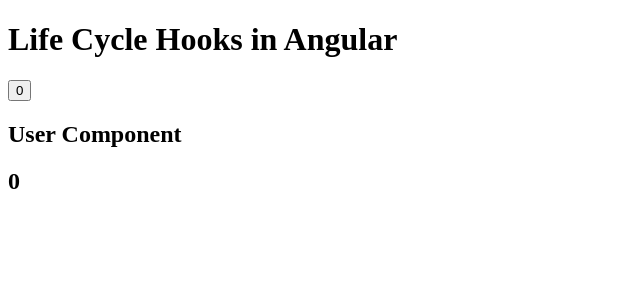
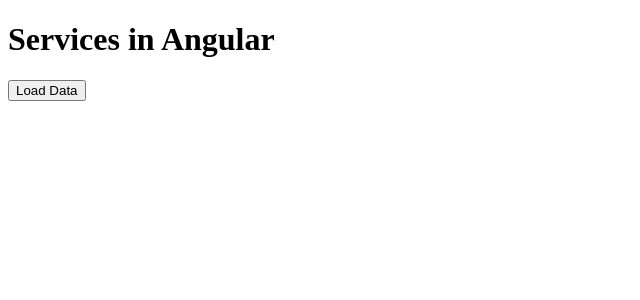
Before and after one commit to Chabsy123/angular-v19-tutorial, an Angular app: page /user/1/Anil in a window 1280 px wide. Shown: the top 300 px of the page, without its empty margins (0-640 px from the left). Built offline with nearby package versions, Linux system fonts and the light colour scheme.

Commit message:
Create Services in Angular

```diff
--- a/src/app/app.component.html
+++ b/src/app/app.component.html
@@ -700,14 +700,20 @@
 
 -->
 
-<!-- Using the already made usercomponent  for the tutorial life cycle hooks-->
+<!-- Using the already made usercomponent  for the tutorial life cycle hooks
  <h1>Life Cycle Hooks in Angular</h1>
-
-<!-- Button to increment the counter -->
-<button (click)="updateCounter()">{{ counter }}</button>
+-->
+<!-- Button to increment the counter
+<button (click)="updateCounter()">{{ counter }}</button>-->
 
 <!-- Dynamically render the child component unless counter equals 5 -->
-<!-- 'user' is a template reference passed to @ViewChild -->
+<!-- 'user' is a template reference passed to @ViewChild
 <div *ngIf="counter != 5">
   <app-user [counter]="counter" #user></app-user>
-</div>
+</div>-->
+
+<h1>Services in Angular</h1>
+<button (click)="getData()">Load Data</button>
+@for (item of productData; track item) {
+  <h2>Name: {{item.name}}, Category: {{item.category}}, Price: {{item.price}}</h2>
+}
--- a/src/app/app.component.ts
+++ b/src/app/app.component.ts
@@ -12,6 +12,7 @@
 import { FormControl, FormGroup, FormsModule, NgForm, ReactiveFormsModule, Validators } from '@angular/forms';
 // import { UserComponent } from './user/user.component';
 import { CurrencyConverterPipe } from './pipe/currency-converter.pipe';
+import { ProductService } from './services/product.service';
 
 // import { RouterOutlet } from '@angular/router';
 
@@ -24,7 +25,7 @@
   // for pipes import the common module
   // for template driven forms you import formsmodule
   // to use a pipe you have to import it as well with its name from the pipe file you made e.g CurrencyConverterPipe
-  imports: [FormsModule,CommonModule,UserComponent,NgIf],
+  imports: [FormsModule, CommonModule],
   templateUrl: './app.component.html',
   styleUrl: './app.component.css'
 })
@@ -532,7 +533,7 @@
 
     // Used for custom currency conversion examples
     amount2 = 100;
-  */
+
 
     // Using the already made usercomponent  for the tutorial life cycle hooks
     // Tracks current counter value, passed to child
@@ -556,5 +557,20 @@
     // Increments the counter when button is clicked
     updateCounter() {
       this.counter++;
+    }*/
+
+  // calling the service made
+
+  productData: {
+    name: string;
+    category: string;
+    price: number;
+  }[] | undefined
+  constructor(private productService: ProductService) { }
+  getData() {
+    this.productData = this.productService.getProductData();
   }
+  // ngOnInit() {
+  //   this.productData = this.productService.getProductData();
+  // }
 }
--- /dev/null
+++ b/src/app/services/product.service.ts
@@ -0,0 +1,20 @@
+import { Injectable } from '@angular/core';
+
+@Injectable({
+  providedIn: 'root'
+})
+export class ProductService {
+
+  constructor() {
+    console.log("service called")
+   }
+
+  //  to retain some data
+  getProductData(){
+    return[
+      {name: 'IPhone', category:'mobile', price:12000},
+      {name: 'Samsung S25', category:'mobile', price:11000},
+      {name: 'Dell', category:'mobile', price:10000},
+    ]
+  }
+}
--- a/src/app/user/user.component.html
+++ b/src/app/user/user.component.html
@@ -26,8 +26,8 @@
 
 -->
 
-<!-- Using the already made usercomponent  for the tutorial life cycle hooks -->
+<!-- Using the already made usercomponent  for the tutorial life cycle hooks
 <h2>User Component</h2>
-
-<!-- Display the current counter received from parent -->
-<h2>{{ counter }}</h2>
+-->
+<!-- Display the current counter received from parent
+<h2>{{ counter }}</h2> -->
--- a/src/app/user/user.component.ts
+++ b/src/app/user/user.component.ts
@@ -60,7 +60,7 @@
   ngOnInit() {
     this.getUsers.emit(this.users);
   }
-    */
+
   //  Using the already made usercomponent  for the tutorial life cycle hooks
 // Receives counter value from parent
   @Input() counter = 0;
@@ -83,5 +83,5 @@
   ngOnDestroy() {
     console.log("ngOnDestroy");
     alert("This component will be hidden");
-  }
+  }*/
 }
```
Also changed, not shown: 1 other file (tests, documents, lock files or other folders). Lines whose indentation alone changed are shown as unchanged.
